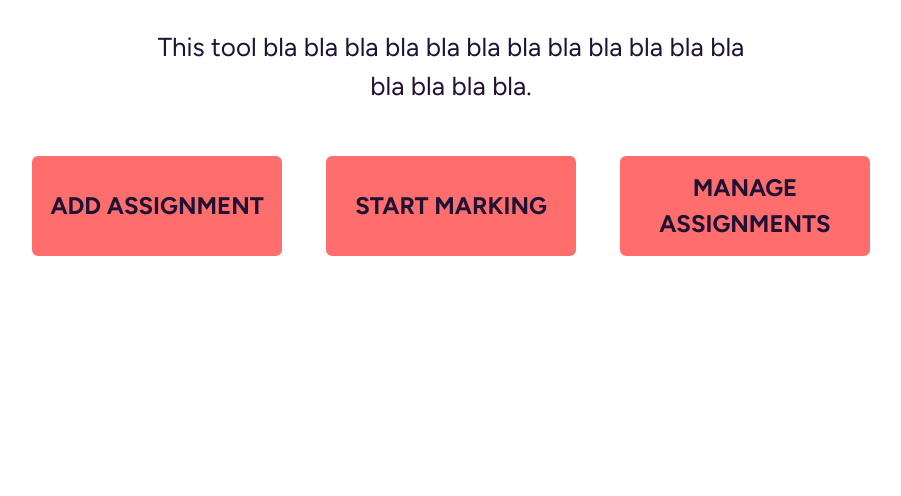
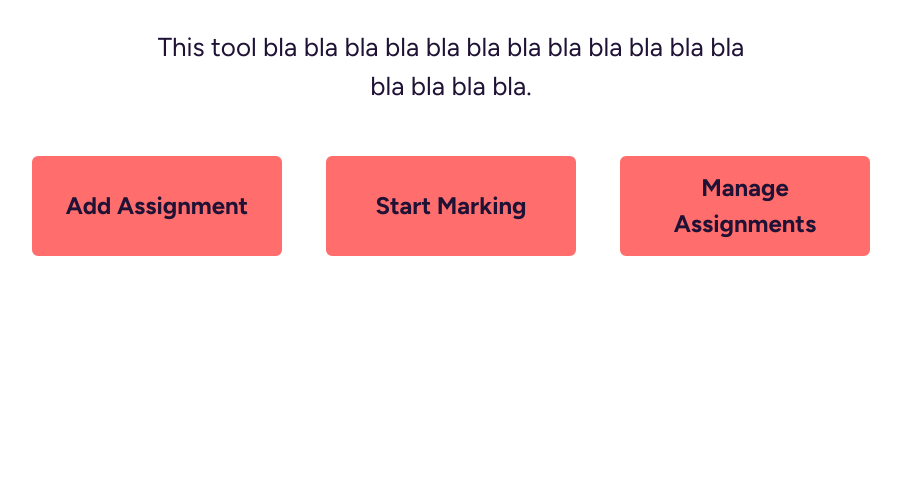
Before and after one commit to trrine/marking_assistant, a Django app: page / in a window 1280 px wide. Shown: the part 164-660 px from the top of the page, without its empty margins (189-1090 px from the left). Run offline with Django 4.2, Linux system fonts and the light colour scheme.

Commit message:
Update index.html

```diff
--- a/marking_assistant_app/templates/index.html
+++ b/marking_assistant_app/templates/index.html
@@ -8,8 +8,8 @@
         </p>
     </div>
     <div class="main-content">
-        <a href="/add_assignment" class="btn btn-primary nav-button">ADD ASSIGNMENT</a>
-        <a href="/start_marking" class="btn btn-primary nav-button">START MARKING</a>
-        <a href="/manage_assignments" class="btn btn-primary nav-button">MANAGE ASSIGNMENTS</a>
+        <a href="/add_assignment" class="btn btn-primary nav-button">Add Assignment</a>
+        <a href="/start_marking" class="btn btn-primary nav-button">Start Marking</a>
+        <a href="/manage_assignments" class="btn btn-primary nav-button">Manage Assignments</a>
     </div>
 {% endblock %}
```
